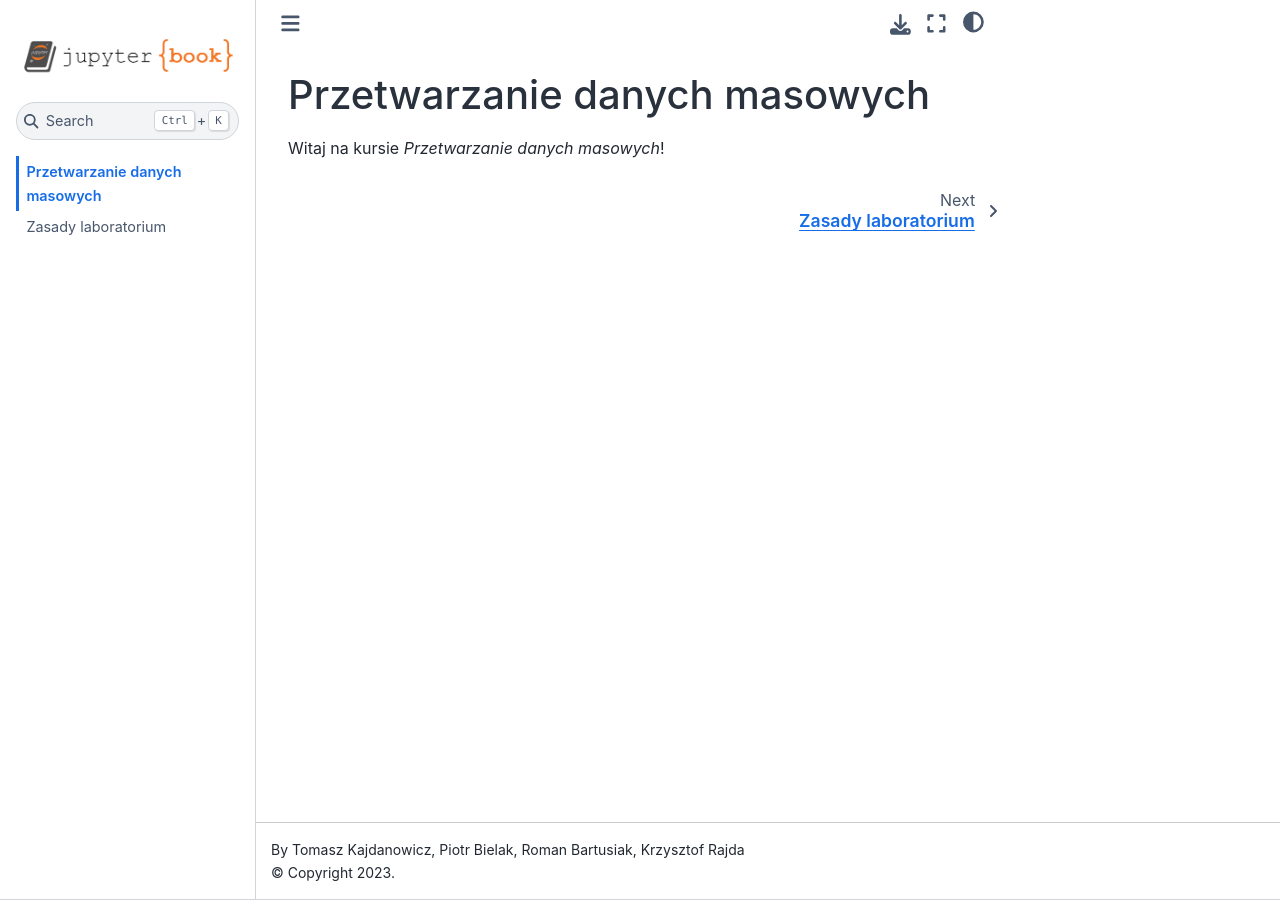
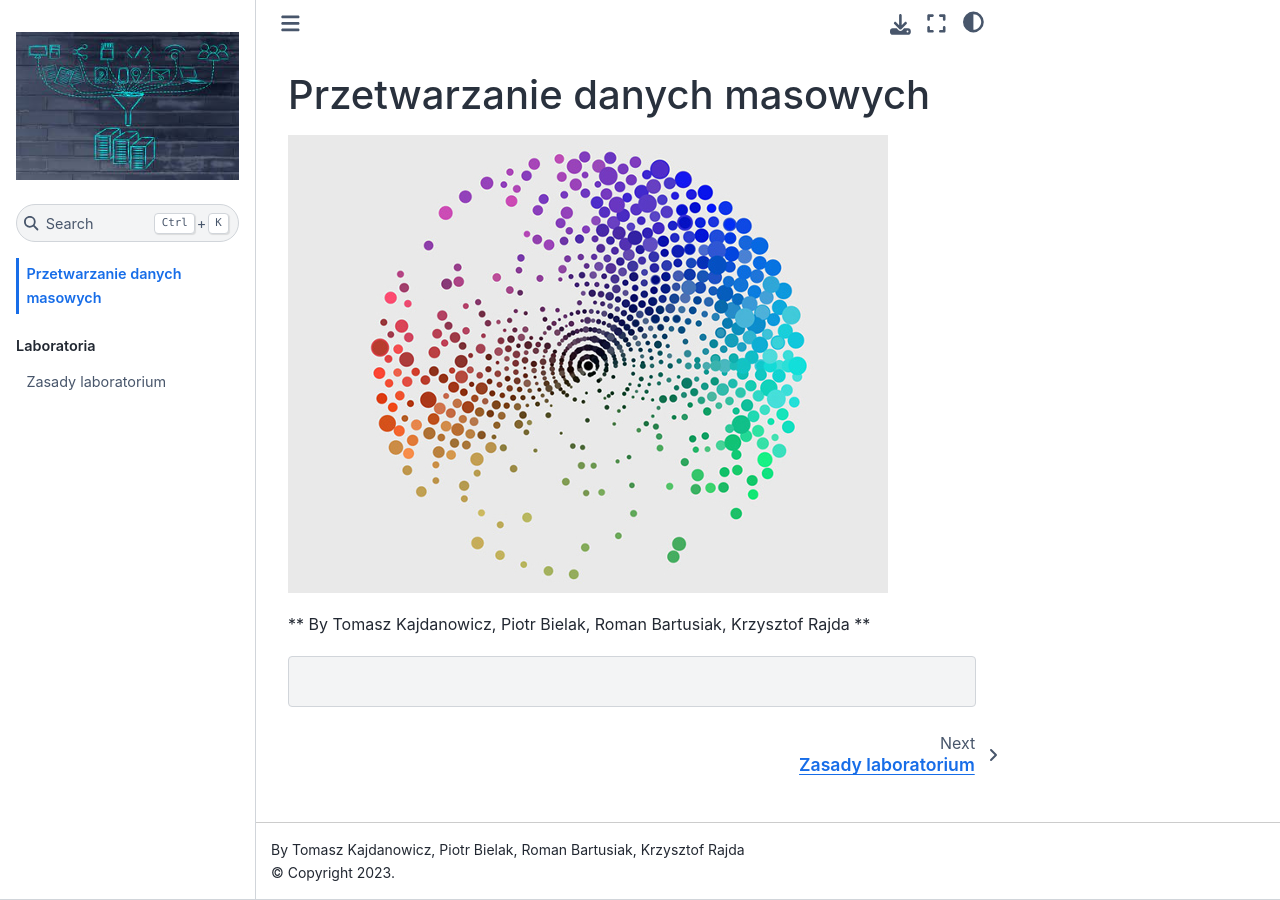
Before and after one commit to pwr-ai/przetwarzanie-danych-masowych, a Jupyter Book: the page built from book/intro.md, in a window 1280 px wide. Built offline with Jupyter Book 1.0.4 settings and Sphinx 7.4.7 and the Sphinx Book theme 1.1.4, drawn with Linux system fonts in a browser that asks for light colours.

Commit message:
lab 0 data

````diff
--- a/book/_config.yml
+++ b/book/_config.yml
@@ -3,7 +3,7 @@
 
 title: Przetwarzanie danych masowych
 author: Tomasz Kajdanowicz, Piotr Bielak, Roman Bartusiak, Krzysztof Rajda
-logo: logo.png
+logo: logo.jpeg
 
 # Force re-execution of notebooks on each build.
 # See https://jupyterbook.org/content/execute.html
--- a/book/_toc.yml
+++ b/book/_toc.yml
@@ -1,4 +1,7 @@
 format: jb-book
 root: intro
-chapters:
-- file: labs/zasady
+
+parts:
+  - caption: Laboratoria
+    chapters:
+        - file: labs/zasady
--- a/book/intro.md
+++ b/book/intro.md
@@ -1,3 +1,9 @@
 # Przetwarzanie danych masowych
 
-Witaj na kursie *Przetwarzanie danych masowych*!
+![](./logo2.jpeg)
+
+** By Tomasz Kajdanowicz, Piotr Bielak, Roman Bartusiak, Krzysztof Rajda **
+
+```python
+
+```
````
Also changed, not shown: book/labs/zasady.ipynb, book/logo.jpeg (added), book/logo.png (deleted), book/logo2.jpeg (added).
